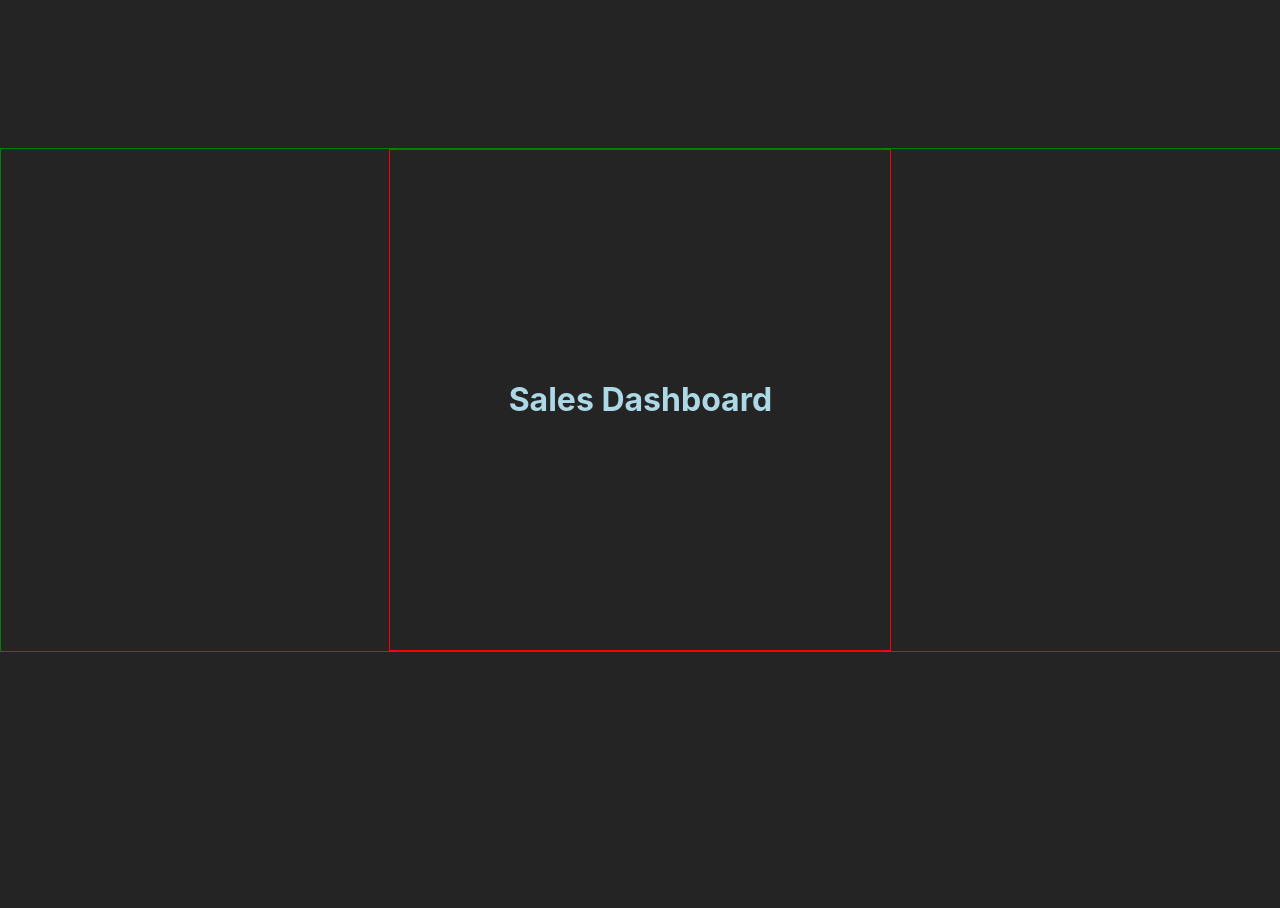
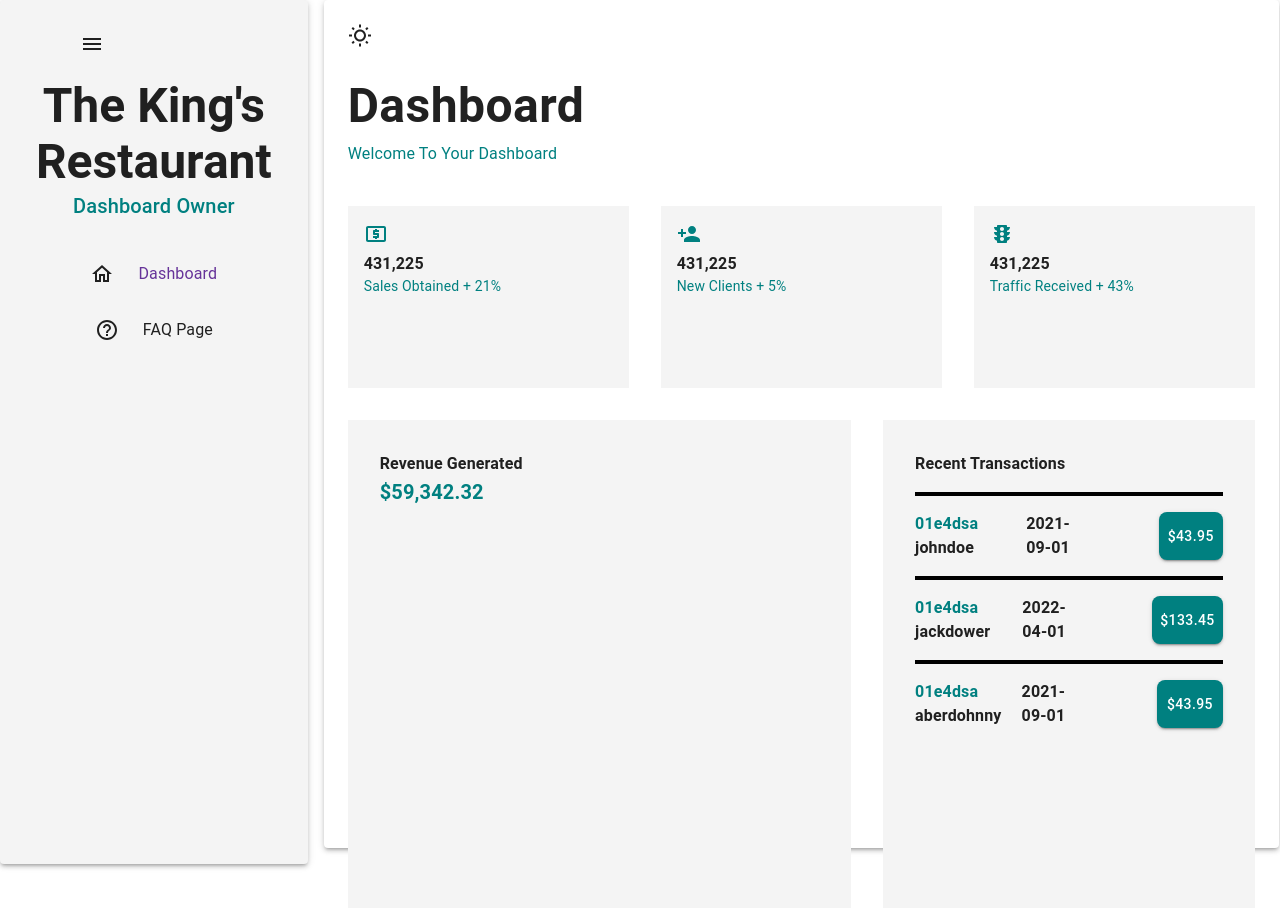
Before and after one commit to binaryballer33/block27A_sales_dashboard, a React (Vite) app: page / in a window 1280 px wide. Shown: the top 908 px of the page. Before the commit the page ends 800 px from the top, so only its background shows below. Built offline with nearby package versions, Linux system fonts and the light colour scheme.

Commit message:
created dashboard according to screenshot

```diff
--- a/src/App.css
+++ b/src/App.css
@@ -1,16 +1,4 @@
 .container {
   width: 99.9vw;
   display: flex;
-  align-items: center;
-  justify-content: center;
-  border: 1px solid green;
 }
-
-.box {
-    border: 1px solid red;
-    height: 500px;
-    width: 500px;
-    display: flex;
-    justify-content: center;
-    align-items: center;
-}
--- a/src/App.jsx
+++ b/src/App.jsx
@@ -1,12 +1,10 @@
+import { Box } from "@mui/material";
+import Dashboard from "./components/Dashboard"
 import "./App.css";
 
 function App() {
     return (
-        <div className="container">
-            <div className="box">
-                <h1 style={{color: 'lightblue'}}>Sales Dashboard</h1>
-            </div>
-        </div>
+      <Box className="container"><Dashboard /></Box>
     );
 }
 
--- /dev/null
+++ b/src/components/Dashboard.jsx
@@ -0,0 +1,12 @@
+import { Grid } from "@mui/material";
+import SideBar from "./SideBar/SideBar";
+import MainContent from "./MainContent/MainContent";
+
+const Dashboard = () => (
+	<Grid container spacing={2}>
+		<SideBar />
+		<MainContent />
+	</Grid>
+);
+
+export default Dashboard;
--- /dev/null
+++ b/src/components/MainContent/MainContent.jsx
@@ -0,0 +1,106 @@
+import { Grid, Box, Paper, Typography, Button, Divider } from "@mui/material";
+import WbSunnyOutlinedIcon from "@mui/icons-material/WbSunnyOutlined";
+import LocalAtmIcon from "@mui/icons-material/LocalAtm";
+import PersonAddIcon from "@mui/icons-material/PersonAdd";
+import TrafficIcon from "@mui/icons-material/Traffic";
+
+const MainContent = () => (
+	<Grid item xs={9}>
+		<Paper elevation={3} sx={{ height: "100vh", padding: "1.5rem" }}>
+			{/* The Component Icon */}
+			<Box sx={{ marginBottom: "1rem" }}>
+				<WbSunnyOutlinedIcon />
+			</Box>
+
+			{/* The Component Headers */}
+			<Typography
+				sx={{
+					fontWeight: "bold",
+					fontSize: { xs: "1.25rem", md: "2.25rem", lg: "3rem" },
+				}}
+			>
+				Dashboard
+			</Typography>
+			<Typography
+				sx={{ color: "teal", marginBottom: "2.5rem" }}
+				variant="body1"
+			>
+				Welcome To Your Dashboard
+			</Typography>
+
+			{/* The Dashboards Part 1 */}
+			<Box display="flex">
+				<Box height="150px" width="300px" sx={{ bgcolor: '#f4f4f4', padding: '1rem' }}>
+					<LocalAtmIcon sx={{ color: 'teal'}} />
+          <Typography sx={{ fontWeight: 'bold' }} variant="body1">431,225</Typography>
+          <Typography sx={{ color: 'teal' }} variant="body2">Sales Obtained + 21%</Typography>
+				</Box>
+				<Box height="150px" width="300px" sx={{ bgcolor: '#f4f4f4', padding: '1rem' }} marginLeft='2rem'>
+					<PersonAddIcon sx={{ color: 'teal'}} />
+          <Typography sx={{ fontWeight: 'bold' }} variant="body1">431,225</Typography>
+          <Typography sx={{ color: 'teal' }} variant="body2">New Clients + 5%</Typography>
+				</Box>
+				<Box height="150px" width="300px" sx={{ bgcolor: '#f4f4f4', padding: '1rem' }} marginLeft='2rem'>
+					<TrafficIcon sx={{ color: 'teal'}} />
+          <Typography sx={{ fontWeight: 'bold' }} variant="body1">431,225</Typography>
+          <Typography sx={{ color: 'teal' }} variant="body2">Traffic Received + 43%</Typography>
+				</Box>
+			</Box>
+
+      {/* The Dashboards Part 2 */}
+			<Box display="flex" marginTop="2rem">
+        {/* Revenue Generated */}
+        <Box bgcolor="#f4f4f4" height="450px" width="500px" padding="2rem"flexGrow={1}>
+          <Typography variant="body1" fontWeight="bold">Revenue Generated</Typography>
+          <Typography variant="h6" fontWeight="bold" color="teal">$59,342.32</Typography>
+        </Box>
+
+        {/* Transactions */}
+        <Box marginLeft='2rem' bgcolor="#f4f4f4" padding="2rem" height="450px" width="350px">
+          <Typography variant="body1" fontWeight="bold">Recent Transactions</Typography>
+          <Divider sx={{ marginTop: '1rem', marginBottom: '1rem',  color: 'black', border: "2px solid black" }} />
+
+        {/*Transaction # 1  */}
+          <Box display='flex' marginTop="1rem">
+            <Box>
+              <Typography variant="body1" fontWeight="bold" color="teal">01e4dsa</Typography>
+              <Typography variant="body1" fontWeight="bold"> johndoe</Typography>
+            </Box>
+            <Box marginLeft="3rem">
+              <Typography variant="body1" fontWeight="bold">2021-09-01</Typography>
+            </Box>
+            <Button variant="contained" sx={{ marginLeft: '4.5rem', color: 'white', backgroundColor: 'teal', borderRadius: '.5rem' }}>$43.95</Button>
+          </Box>
+          <Divider sx={{ marginTop: '1rem', marginBottom: '1rem',  color: 'black', border: "2px solid black" }} />
+
+        {/*Transaction # 2  */}
+          <Box display='flex' marginTop="1rem">
+            <Box>
+              <Typography variant="body1" fontWeight="bold" color="teal">01e4dsa</Typography>
+              <Typography variant="body1" fontWeight="bold">jackdower</Typography>
+            </Box>
+            <Box marginLeft="2rem">
+              <Typography variant="body1" fontWeight="bold">2022-04-01</Typography>
+            </Box>
+            <Button variant="contained" sx={{ marginLeft: '4.25rem', color: 'white', backgroundColor: 'teal', borderRadius: '.5rem' }}>$133.45</Button>
+          </Box>
+          <Divider sx={{ marginTop: '1rem', marginBottom: '1rem',  color: 'black', border: "2px solid black" }} />
+
+        {/*Transaction # 3  */}
+          <Box display='flex' marginTop="1rem">
+            <Box>
+              <Typography variant="body1" fontWeight="bold" color="teal">01e4dsa</Typography>
+              <Typography variant="body1" fontWeight="bold">aberdohnny</Typography>
+            </Box>
+            <Box marginLeft="1.25rem">
+              <Typography variant="body1" fontWeight="bold">2021-09-01</Typography>
+            </Box>
+            <Button variant="contained" sx={{ marginLeft: '4.5rem', color: 'white', backgroundColor: 'teal', borderRadius: '.5rem' }}>$43.95</Button>
+          </Box>
+      </Box>
+    </Box>
+		</Paper>
+	</Grid>
+);
+
+export default MainContent;
--- /dev/null
+++ b/src/components/SideBar/SideBar.jsx
@@ -0,0 +1,23 @@
+import { Grid, Box, Paper, Typography } from "@mui/material";
+import HomeOutlinedIcon from '@mui/icons-material/HomeOutlined';import HelpOutlineIcon from "@mui/icons-material/HelpOutline";
+import MenuIcon from "@mui/icons-material/Menu";
+
+const SideBar = () => (
+	<Grid item xs={3}>
+		<Paper elevation={3} sx={{ height: "100vh", padding: '2rem', bgcolor: '#f4f4f4'}}>
+			<MenuIcon sx={{ marginBottom: '1rem', paddingLeft: '3rem' }}/>
+			<Typography sx={{ textAlign: 'center', fontWeight: 'bold', fontSize: { xs: '1.25rem', md: '2.25rem', lg: '3rem' } }} variant="h3">The King's Restaurant</Typography>
+			<Typography sx={{ textAlign: 'center', color: 'teal', marginBottom: '2.5rem', fontSize: { xs: '1rem', md: '1.25rem' } }} variant="h6">Dashboard Owner</Typography>
+			<Box sx={{ display: 'flex', justifyContent: 'center', alignItems: 'center'}}>
+				<HomeOutlinedIcon />
+        <Typography sx={{ marginLeft: '1.5rem', color: "rebeccapurple"}} variant="body1">Dashboard</Typography>
+			</Box>
+			<Box sx={{ display: 'flex', justifyContent: 'center', alignItems: 'center', marginTop: '2rem'}}>
+				<HelpOutlineIcon />
+        <Typography sx={{marginLeft: '1.5rem' }} variant="body1">FAQ Page</Typography>
+			</Box>
+		</Paper>
+	</Grid>
+);
+
+export default SideBar;
--- a/src/index.css
+++ b/src/index.css
@@ -5,7 +5,7 @@
 
 	color-scheme: light dark;
 	color: rgba(255, 255, 255, 0.87);
-  background-color: #242424;
+	background-color: white;
 
 	font-synthesis: none;
 	text-rendering: optimizeLegibility;
```
Also changed, not shown: src/assets/mockData.js (+7 -15 lines), .gihub/workflows/deploy.yml (added). Lines whose indentation alone changed are shown as unchanged.
